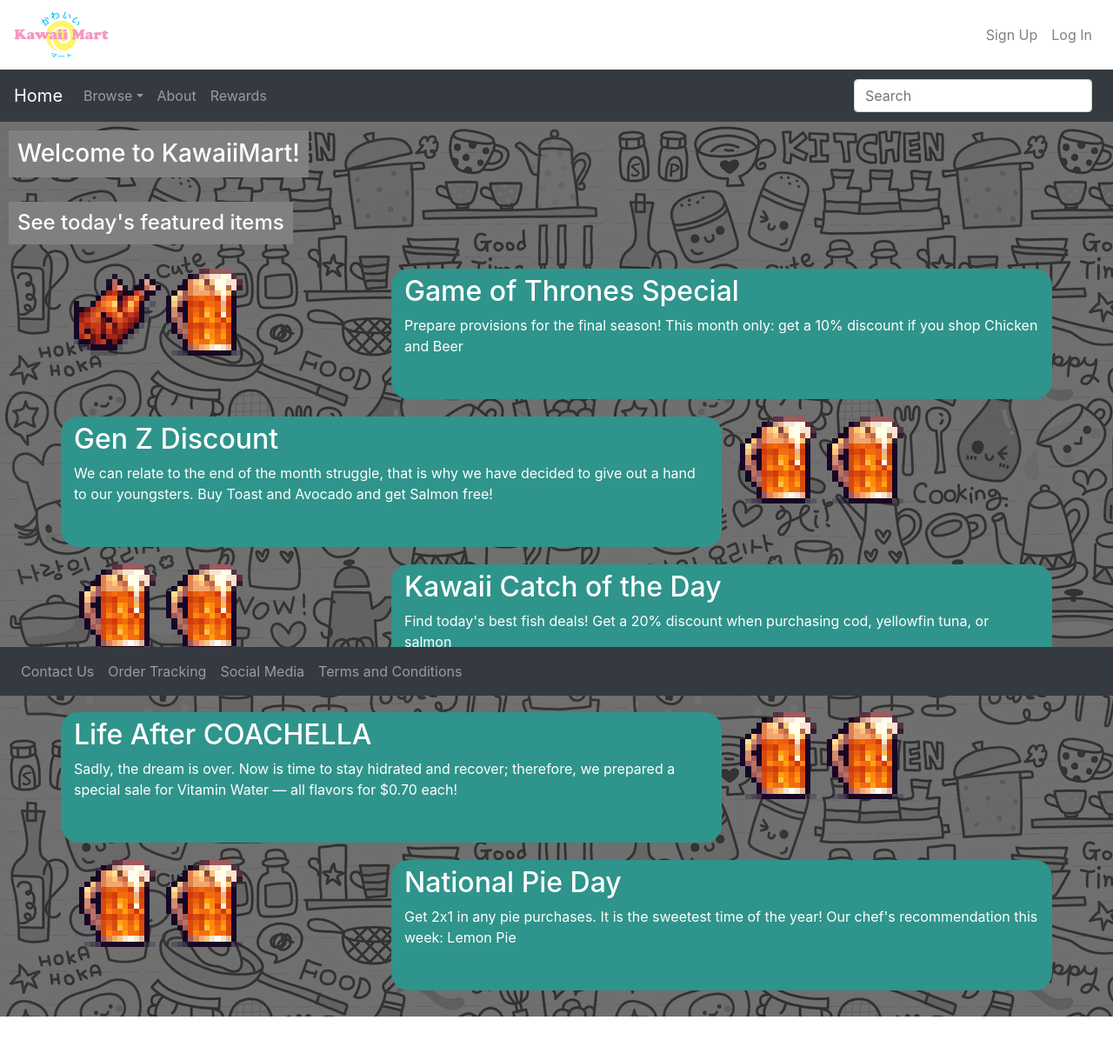
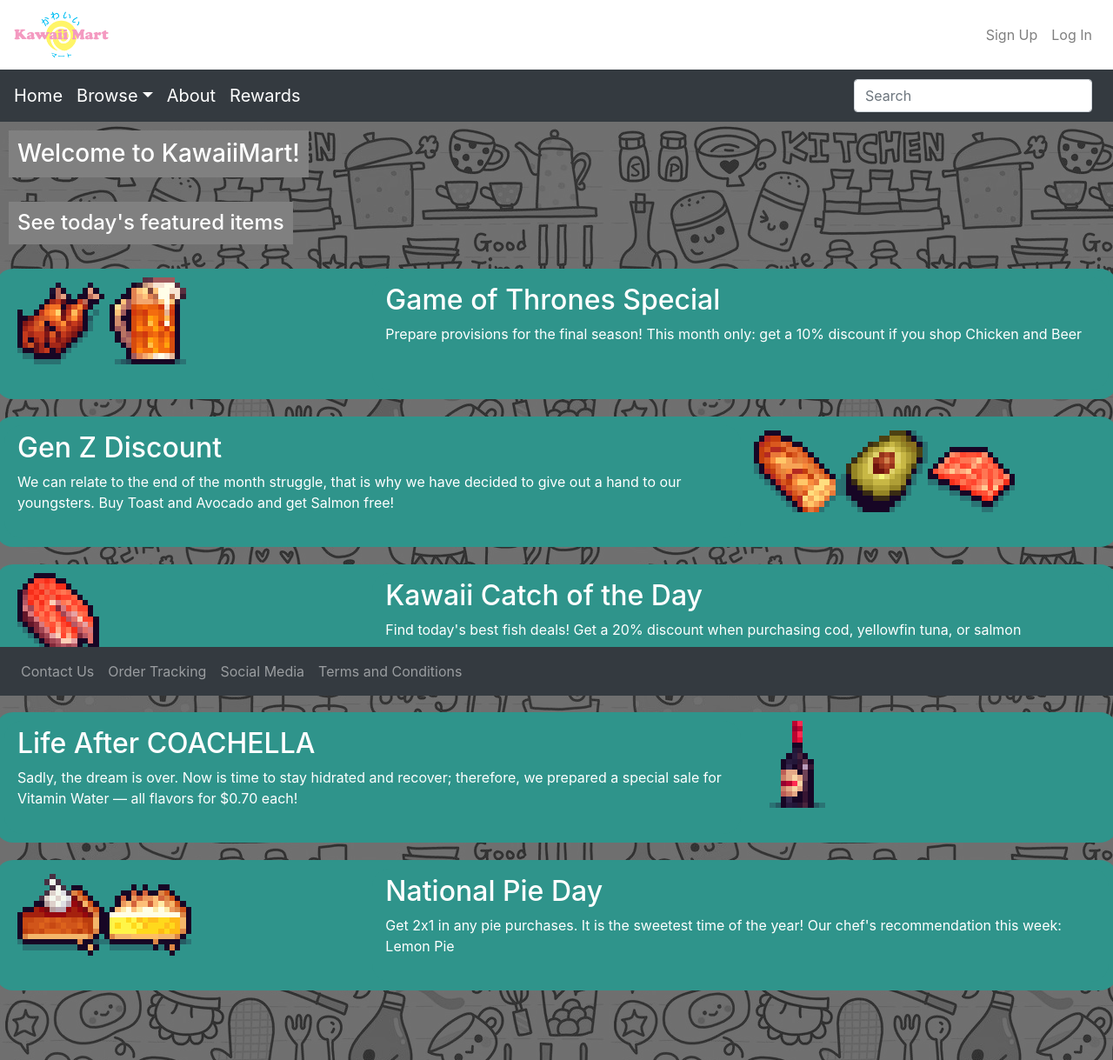
Before and after one commit to kawaiimart/kawaiimart, a React (Create React App) app in the folder frontend/: page / in a window 1280 px wide. Shown: the whole page at 87% size. Before the commit the page ends 1179 px from the top, so only its background shows below. Built offline with nearby package versions, Linux system fonts and the light colour scheme.

Commit message:
Frontend washup

```diff
--- a/frontend/package.json
+++ b/frontend/package.json
@@ -10,8 +10,9 @@
     "react": "^16.8.5",
     "react-dom": "^16.8.5",
     "react-redux": "^6.0.1",
+    "react-router-dom": "^5.0.0",
     "react-scripts": "^2.1.8",
-    "react-router-dom": "^5.0.0",
+    "reactstrap": "^8.0.0",
     "redux": "^4.0.1",
     "redux-thunk": "^2.3.0"
   },
--- a/frontend/src/components/Navbar.css
+++ b/frontend/src/components/Navbar.css
@@ -10,3 +10,45 @@
 .nav-link {
   white-space: nowrap;
 }
+
+.ul {
+    list-style: none;
+    margin: 0;
+    padding-left: 0;
+}
+
+.li {
+    display: block;
+    float: left;
+    padding: 1rem;
+    position: relative;
+    text-decoration: none;
+    transition-duration: 0.5s;
+}
+
+.li:hover {
+    cursor: pointer;
+}
+
+ul li ul {
+    visibility: visible;
+    opacity: 0;
+    min-width: 5rem;
+    position: absolute;
+    transition: all 0.5s ease;
+    margin-top: 1rem;
+    left: 0;
+    display: none;
+}
+
+ul>li:hover > ul,
+ul>li>ul:hover {
+  visibility: visible;
+  opacity: 1;
+  display: block;
+}
+
+ul>li>ul>li {
+  clear: both;
+  width: 100%;
+}
--- a/frontend/src/components/Navbar.js
+++ b/frontend/src/components/Navbar.js
@@ -4,7 +4,7 @@ import PropTypes from 'prop-types';
 import { connect } from 'react-redux';
 import { logoutUser } from '../actions/authentication';
 import { withRouter } from 'react-router-dom';
-import './Navbar.css'
+import './Navbar.css';
 
 class Navbar extends Component {
 
@@ -13,57 +13,74 @@ class Navbar extends Component {
         this.props.logoutUser(this.props.history);
     }
 
+    constructor(props) {
+      super(props);
+
+      this.toggle = this.toggle.bind(this);
+      this.state = {
+        dropdownOpen: false
+      };
+    }
+
+    toggle() {
+      this.setState(prevState => ({
+        dropdownOpen: !prevState.dropdownOpen
+      }));
+    }
+
     render() {
         const {isAuthenticated, user} = this.props.auth;
         const authLinks = (
             <ul className="navbar-nav ml-auto">
-                <a className="nav-link" onClick={this.onLogout.bind(this)}>
+                <Link className="nav-link" onClick={this.onLogout.bind(this)}>
                   Logout
-                </a>
+                </Link>
             </ul>
         )
       const guestLinks = (
         <ul className="navbar-nav ml-auto">
             <li className="nav-item">
-                <Link class="nav-link" to="/register">Sign Up</Link>
+                <Link className="nav-link" to="/register">Sign Up</Link>
             </li>
             <li className="nav-item">
-                <Link class="nav-link" to="/login">Log In</Link>
+                <Link className="nav-link" to="/login">Log In</Link>
             </li>
         </ul>
       )
         return(
           <div>
               <nav className="navbar navbar-expand-lg navbar-light bg-white">
-                  <Link class="navbar-brand" to="/"><img src = {require('../KawaiiMart.png')} className = "LogoHome" alt= "KawaiiMart"/></Link>
+                  <Link className="navbar-brand" to="/"><img src = {require('../KawaiiMart.png')} className = "LogoHome" alt= "KawaiiMart"/></Link>
                   <div className="collapse navbar-collapse" id="navbarSupportedContent">
                       {isAuthenticated ? authLinks : guestLinks}
                     </div>
               </nav>
-              <nav class="navbar navBottom navbar-expand-lg navbar-dark bg-dark">
-                  <Link class="navbar-brand" to="/">Home</Link>
-                  <div class= "collapse navbar-collapse" id="navbarNavDropdown">
-                    <ul class="navbar-nav">
-                      <li class="nav-item dropdown">
-                        <a class="nav-link dropdown-toggle" id="navbarDropdownMenuLink" data-toggle="dropdown" aria-haspopup="true" aria-expanded="false">
+              <nav className="navbar navBottom navbar-expand-lg navbar-dark bg-dark">
+                  <Link className="navbar-brand" to="/">Home</Link>
+                  <div className= "collapse navbar-collapse" id="navbarNavDropdown">
+                    <ul className="navbar-nav">
+                      <li className="nav-item dropdown">
+                        <Link className="navbar-brand dropdown-toggle" to="/" id="navbarDropdownMenuLink" data-toggle="dropdown" aria-haspopup="true" aria-expanded="false">
                           Browse
-                        </a>
-                        <div class="dropdown-menu" aria-labelledby="navbarDropdownMenuLink">
-                          <Link class= "dropdown-item"  to="/">Category1</Link>
-                          <Link class= "dropdown-item"  to="/">Category2</Link>
-                          <Link class= "dropdown-item"  to="/">Category3</Link>
-                        </div>
+                        </Link>
+                        <div className="dropdown-container">
+                          <ul className="dropdown">
+                            <li className="nav-item"><Link className="navbar-brand" to="/">Aile</Link></li>
+                            <li className="nav-item"><Link className="navbar-brand" to="/">Category</Link></li>
+                            <li className="nav-item"><Link className="navbar-brand" to="/">Favorite</Link></li>
+                          </ul>
+                          </div>
                       </li>
-                      <li class="nav-item">
-                        <Link class="nav-link" to="/">About</Link>
+                      <li className="nav-item">
+                        <Link className="navbar-brand" to="/">About</Link>
                       </li>
-                      <li class="nav-item">
-                        <Link class="nav-link" to="/">Rewards</Link>
+                      <li className="nav-item">
+                        <Link className="navbar-brand" to="/">Rewards</Link>
                       </li>
                     </ul>
                   </div>
-                  <form class="form-inline my-2 my-lg-0">
-                    <input class="form-control mr-sm-2" type="search" placeholder="Search" aria-label="Search"/>
+                  <form className="form-inline my-2 my-lg-0">
+                    <input className="form-control mr-sm-2" type="search" placeholder="Search" aria-label="Search"/>
                   </form>
               </nav>
             </div>
--- a/frontend/src/components/home.css
+++ b/frontend/src/components/home.css
@@ -30,11 +30,10 @@
 .row-header {
   height: 150px;
   margin: 20px;
-
-}
-
-.container {
-  margin-top: 10px;
+  background-color: #2F948B;
+  border-radius: 20px;
+  padding: 10px;
+  margin-bottom: 20px !important;
 }
 
 .comment {
@@ -43,3 +42,13 @@
   padding: 7px;
   vertical-align: middle !important;
 }
+
+.margin {
+  margin: 0 auto;
+}
+
+.row-last {
+  height: 50px;
+  position: sticky;
+
+}
--- a/frontend/src/components/home.js
+++ b/frontend/src/components/home.js
@@ -9,11 +9,10 @@ export default class Home extends Component {
                 </header>
                 <main class= "inner cover">
                   <h4 class="cover-heading">See today's featured items</h4>
-                  <div className="container">
                    <div className="row row-header">
-                    <div className="col col-4">
-                    <img src = {require('../images/PixelFood/Chicken.png')} className="chicken" alt="Chicken"/>
-                    <img src = {require('../images/PixelFood/Beer.png')} className="beer" alt="Beer"/>
+                    <div className="col col-4 image">
+                        <img src = {require('../images/PixelFood/Chicken.png')} className="chicken" alt="Chicken"/>
+                        <img src = {require('../images/PixelFood/Beer.png')} className="beer" alt="Beer"/>
                     </div>
                     <div className="comment col">
                       <h2>Game of Thrones Special</h2>
@@ -25,15 +24,15 @@ export default class Home extends Component {
                       <h2>Gen Z Discount</h2>
                       <p>We can relate to the end of the month struggle, that is why we have decided to give out a hand to our youngsters. Buy Toast and Avocado and get Salmon free!</p>
                     </div>
-                    <div className="col">
-                      <img src = {require('../images/PixelFood/Beer.png')} className="beer" alt="Beer"/>
-                      <img src = {require('../images/PixelFood/Beer.png')} className="beer" alt="Beer"/>
+                    <div className="col image">
+                      <img src = {require('../images/PixelFood/Bread.png')} className="bread" alt="Bread"/>
+                      <img src = {require('../images/PixelFood/Avocado.png')} className="avocado" alt="Avocado"/>
+                      <img src = {require('../images/PixelFood/FishSteak.png')} className="salmon" alt="Salmon"/>
                     </div>
                    </div>
                    <div className="row row-header">
-                    <div className="col col-4">
-                      <img src = {require('../images/PixelFood/Beer.png')} className="beer" alt="Beer"/>
-                      <img src = {require('../images/PixelFood/Beer.png')} className="beer" alt="Beer"/>
+                    <div className="col col-4 image">
+                      <img src = {require('../images/PixelFood/FishFillet.png')} className="fish" alt="Fish"/>
                     </div>
                     <div className="comment col">
                       <h2>Kawaii Catch of the Day</h2>
@@ -45,22 +44,23 @@ export default class Home extends Component {
                       <h2>Life After COACHELLA</h2>
                       <p>Sadly, the dream is over. Now is time to stay hidrated and recover; therefore, we prepared a special sale for Vitamin Water — all flavors for $0.70 each!</p>
                     </div>
-                    <div className="col">
-                      <img src = {require('../images/PixelFood/Beer.png')} className="beer" alt="Beer"/>
-                      <img src = {require('../images/PixelFood/Beer.png')} className="beer" alt="Beer"/>
+                    <div className="col image">
+                      <img src = {require('../images/PixelFood/Wine.png')} className="water" alt="Water"/>
                     </div>
                    </div>
                    <div className="row row-header">
-                    <div className="col col-4">
-                      <img src = {require('../images/PixelFood/Beer.png')} className="beer" alt="Beer"/>
-                      <img src = {require('../images/PixelFood/Beer.png')} className="beer" alt="Beer"/>
+                    <div className="col col-4 image">
+                      <img src = {require('../images/PixelFood/PiePumpkin.png')} className="pumpkin" alt="Pumpkin"/>
+                      <img src = {require('../images/PixelFood/PieLemon.png')} className="lemon" alt="Lemon"/>
                     </div>
                     <div className="comment col">
                       <h2>National Pie Day</h2>
                       <p>Get 2x1 in any pie purchases. It is the sweetest time of the year! Our chef's recommendation this week: Lemon Pie</p>
                     </div>
                    </div>
-                  </div>
+                   <div className="row row-last">
+                   <p></p>
+                   </div>
                 </main>
             </div>
         );
```
Also changed, not shown: 2 other files (tests, documents, lock files or other folders).
